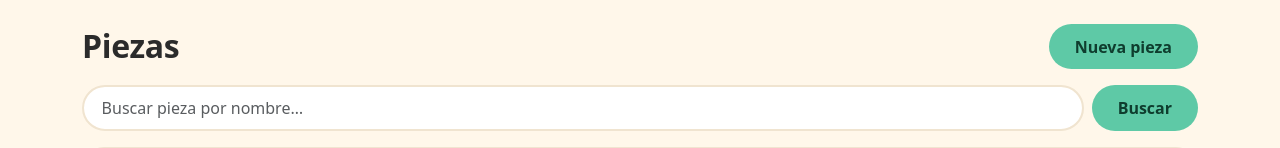
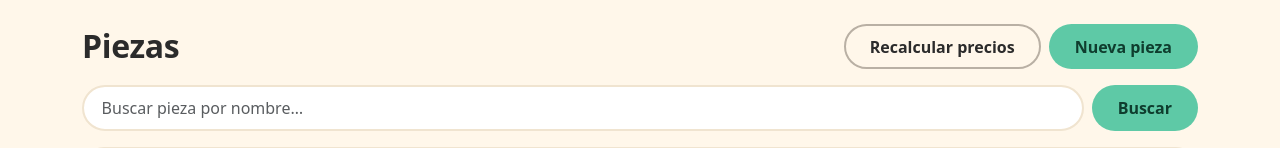
Before and after one commit to jmmoraj-jpg/guaridaludica-impresionante, a Spring app: template src/main/resources/templates/admin/productos.html in a window 1280 px wide. Shown: the part 119-267 px from the top of the page. Run offline with Thymeleaf, Linux system fonts and the light colour scheme; the template is opened without the code that fills it, so the values that code supplies are empty; some of the project's set-up classes (security, data sources, template engines, error pages and the like) are left out, and stand-ins take their place.

Commit message:
feat: Añadir funcionalidad para recalcular precios de todas las piezas desde la interfaz de administración

```diff
--- a/src/main/resources/templates/admin/productos.html
+++ b/src/main/resources/templates/admin/productos.html
@@ -9,7 +9,13 @@
     <main class="container py-4">
         <div class="d-flex justify-content-between align-items-center mb-3">
             <h2 class="mb-0">Piezas</h2>
-            <a th:href="@{/admin/productos/nuevo}" class="btn btn-pill btn-menta">Nueva pieza</a>
+            <div class="d-flex gap-2">
+                <form th:action="@{/admin/productos/recalcular-precios}" method="post" class="m-0"
+                    onsubmit="return confirm('¿Recalcular coste y precio sugerido de todas las piezas?')">
+                    <button type="submit" class="btn btn-pill btn-borde">Recalcular precios</button>
+                </form>
+                <a th:href="@{/admin/productos/nuevo}" class="btn btn-pill btn-menta">Nueva pieza</a>
+            </div>
         </div>
 
         <div th:if="${mensaje}" class="alert alert-success" th:text="${mensaje}"></div>
```
Also changed, not shown: src/main/java/com/guaridaludica/guaridaimpresionante/controller/AdminProductoController.java (+8 -0 lines), src/main/java/com/guaridaludica/guaridaimpresionante/service/PrecioAjusteService.java (+9 -0 lines).
